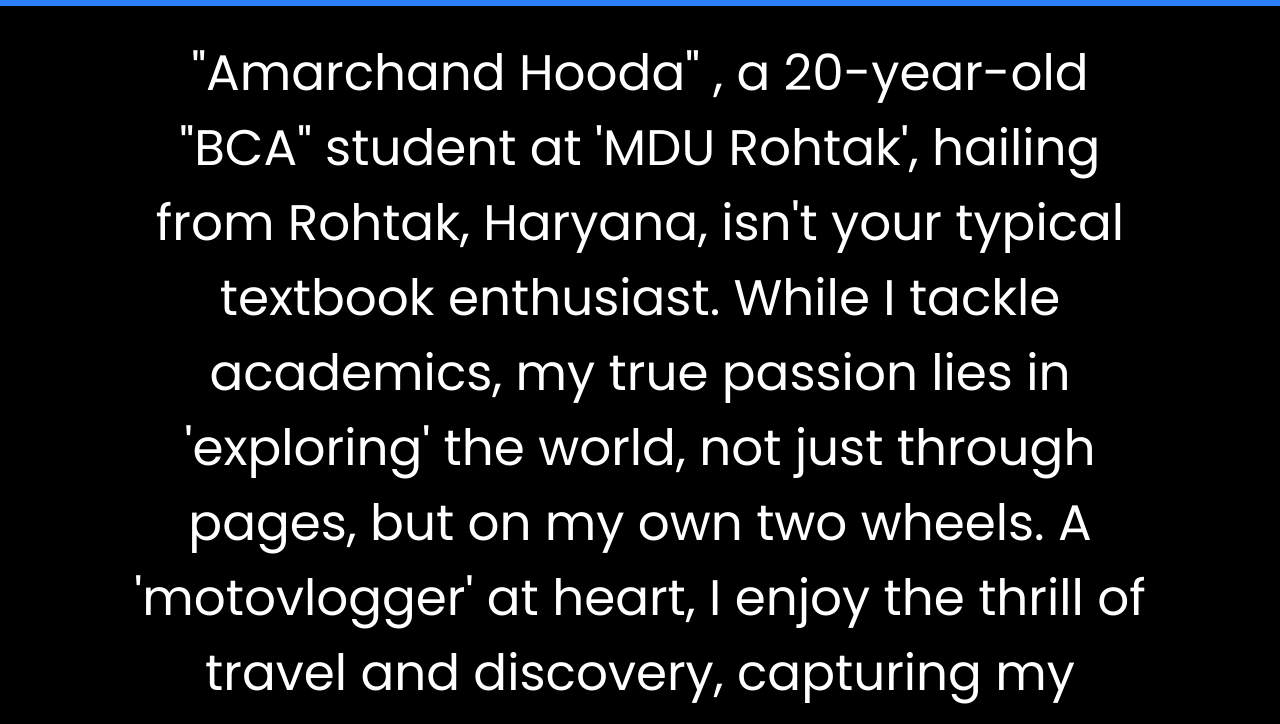
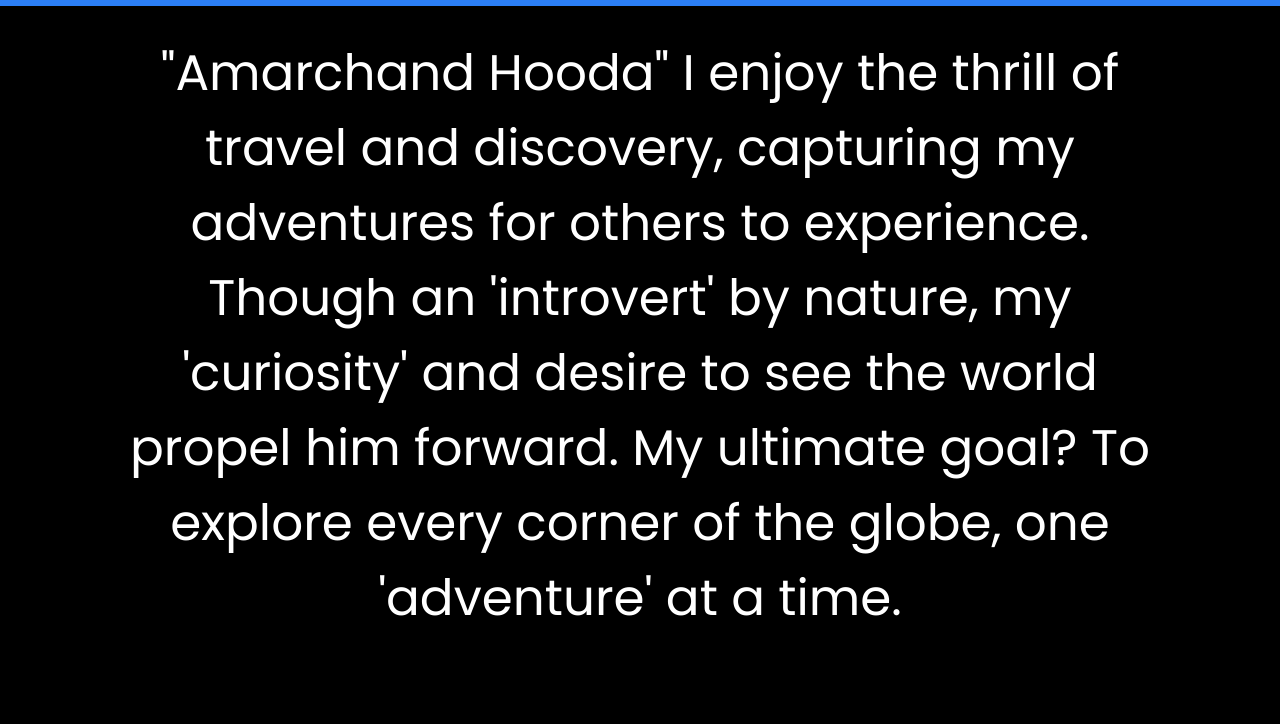
Before and after one commit to Amarhooda/IMAHJ, a plain HTML site: page about.html in a window 1280 px wide. Shown: the part 67-791 px from the top of the page. Drawn offline with Linux system fonts and the light colour scheme.

Commit message:
Update about.html

```diff
--- a/about.html
+++ b/about.html
@@ -43,10 +43,7 @@
     </div>
     <div class="about">
       <p>
-        "Amarchand Hooda" , a 20-year-old "BCA" student at 'MDU Rohtak', hailing
-        from Rohtak, Haryana, isn't your typical textbook enthusiast. While I
-        tackle academics, my true passion lies in 'exploring' the world, not
-        just through pages, but on my own two wheels. A 'motovlogger' at heart,
+        "Amarchand Hooda"
         I enjoy the thrill of travel and discovery, capturing my adventures for
         others to experience. Though an 'introvert' by nature, my 'curiosity'
         and desire to see the world propel him forward. My ultimate goal? To
```
